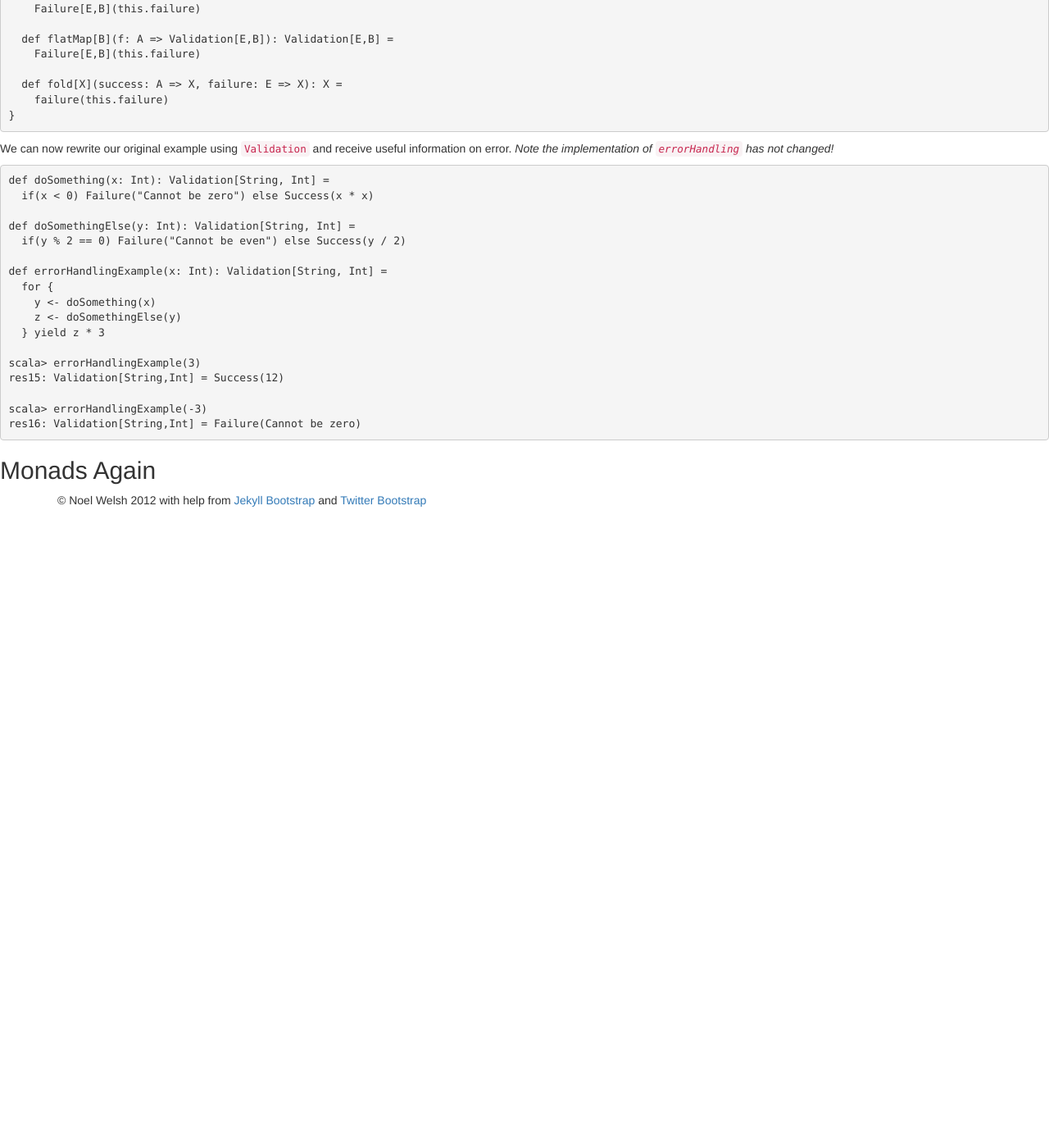
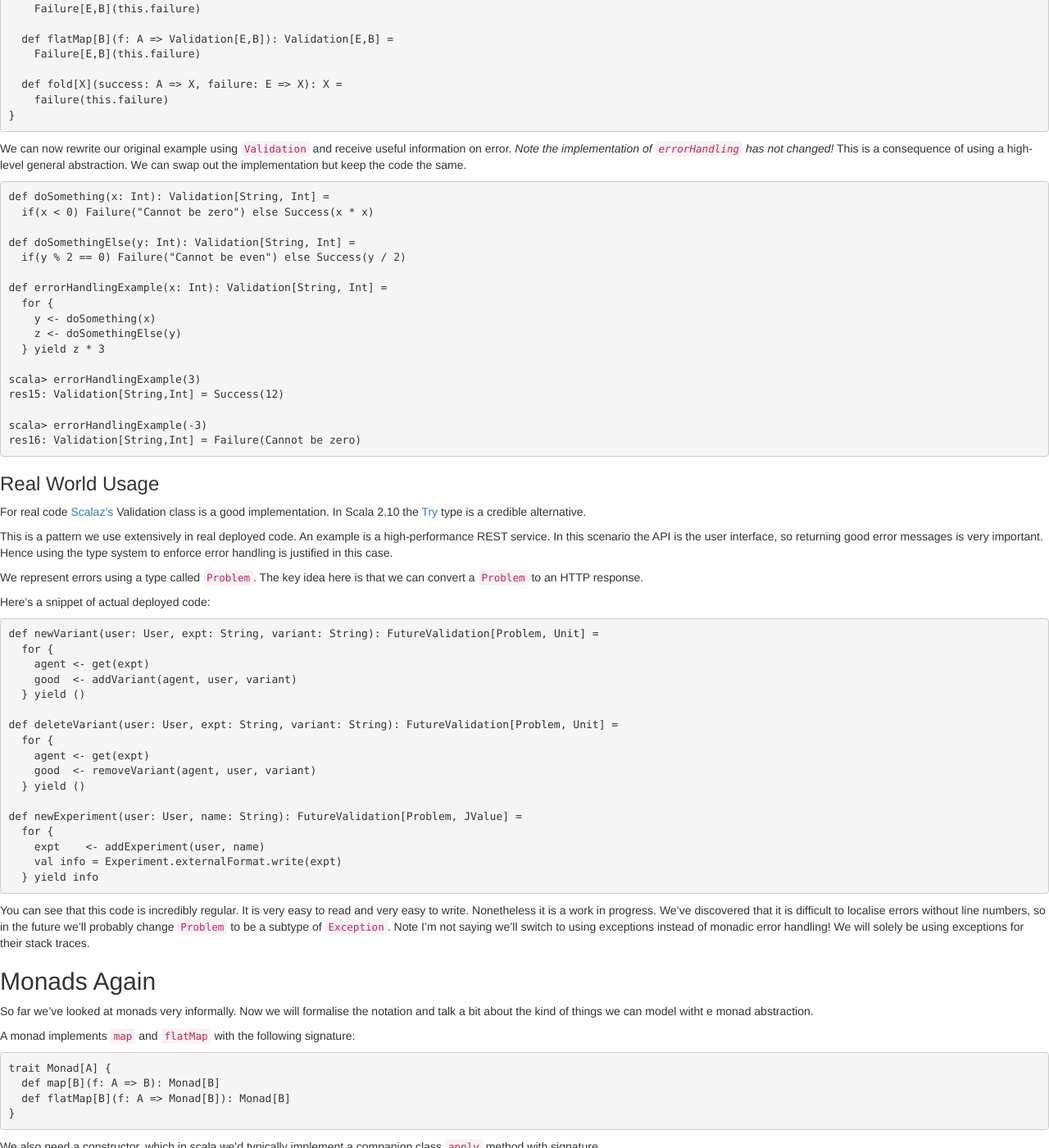
Before and after one commit to underscoreio/essential-scala, a Jekyll site: the page built from object-functional/monad-error-handling.md, in a window 1280 px wide and 1400 px high, scrolled down 2921 px. Shown: the whole window at 82% size. Built offline with Jekyll 4.4.1, drawn with Linux system fonts in a browser that asks for light colours; nearby versions of some CDN libraries; library files that are not in the unit come from our copies; before the commit the page ends 3551 px from its top, so only the background shows below that; some of the changed text lies outside the part shown.

Commit message:
First pass on  monad content

```diff
--- a/object-functional/monad-error-handling.md
+++ b/object-functional/monad-error-handling.md
@@ -158,7 +158,7 @@ case class Failure[E,A](val failure: E) extends Validation[E,A] {
 }
 {% endhighlight %}
 
-We can now rewrite our original example using `Validation` and receive useful information on error. *Note the implementation of `errorHandling` has not changed!*
+We can now rewrite our original example using `Validation` and receive useful information on error. *Note the implementation of `errorHandling` has not changed!* This is a consequence of using a high-level general abstraction. We can swap out the implementation but keep the code the same.
 
 {% highlight scala %}
 def doSomething(x: Int): Validation[String, Int] =
@@ -180,5 +180,78 @@ scala> errorHandlingExample(-3)
 res16: Validation[String,Int] = Failure(Cannot be zero)
 {% endhighlight %}
 
+### Real World Usage
+
+For real code [Scalaz's](https://github.com/scalaz/scalaz) Validation class is a good implementation. In Scala 2.10 the [Try](http://www.scala-lang.org/api/milestone/index.html#scala.util.Try) type is a credible alternative.
+
+This is a pattern we use extensively in real deployed code. An example is a high-performance REST service. In this scenario the API is the user interface, so returning good error messages is very important. Hence using the type system to enforce error handling is justified in this case.
+
+We represent errors using a type called [`Problem`](https://github.com/bigtop/bigtop/blob/master/core/src/main/scala/bigtop/problem/Problem.scala). The key idea here is that we can convert a `Problem` to an HTTP response.
+
+Here's a snippet of actual deployed code:
+
+{% highlight scala %}
+def newVariant(user: User, expt: String, variant: String): FutureValidation[Problem, Unit] =
+  for {
+    agent <- get(expt)
+    good  <- addVariant(agent, user, variant)
+  } yield ()
+
+def deleteVariant(user: User, expt: String, variant: String): FutureValidation[Problem, Unit] =
+  for {
+    agent <- get(expt)
+    good  <- removeVariant(agent, user, variant)
+  } yield ()
+
+def newExperiment(user: User, name: String): FutureValidation[Problem, JValue] =
+  for {
+    expt    <- addExperiment(user, name)
+    val info = Experiment.externalFormat.write(expt)
+  } yield info
+{% endhighlight %}
+
+You can see that this code is incredibly regular. It is very easy to read and very easy to write. Nonetheless it is a work in progress. We've discovered that it is difficult to localise errors without line numbers, so in the future we'll probably change `Problem` to be a subtype of `Exception`. Note I'm not saying we'll switch to using exceptions instead of monadic error handling! We will solely be using exceptions for their stack traces.
+
 
 ## Monads Again
+
+So far we've looked at monads very informally. Now we will formalise the notation and talk a bit about the kind of things we can model witht e monad abstraction.
+
+A monad implements `map` and `flatMap` with the following signature:
+
+{% highlight scala %}
+trait Monad[A] {
+  def map[B](f: A => B): Monad[B]
+  def flatMap[B](f: A => Monad[B]): Monad[B]
+}
+{% endhighlight %}
+
+We also need a constructor, which in scala we'd typically implement a companion class `apply` method with signature
+
+{% highlight scala %}
+object Monad {
+  def apply[A](in: A): Monad[A]
+}
+{% endhighlight %}
+
+Finally there are some laws that monads should obey. They are:
+
+### Left Identity
+
+{% highlight scala %}
+Monad(a) flatMap { x => f(x) } === f(a)
+{% endhighlight %}
+
+### Right Identity
+
+{% highlight scala %}
+Monad(a) flatMap { x => Monad(x) } === Monad(a)
+{% endhighlight %}
+
+### Associativity
+
+{% highlight scala %}
+(Monad(a) flatMap { x => f(x) }) flatMap { y => g(y) } === Monad(a) flatMap { x => f(x) flatMap { y => g(y) } }
+{% endhighlight %}
+
+A large number of abstractions can be modelled as monads. We've already seen collections of data and error-prone computations. Other common abstractions include state and IO.
```
